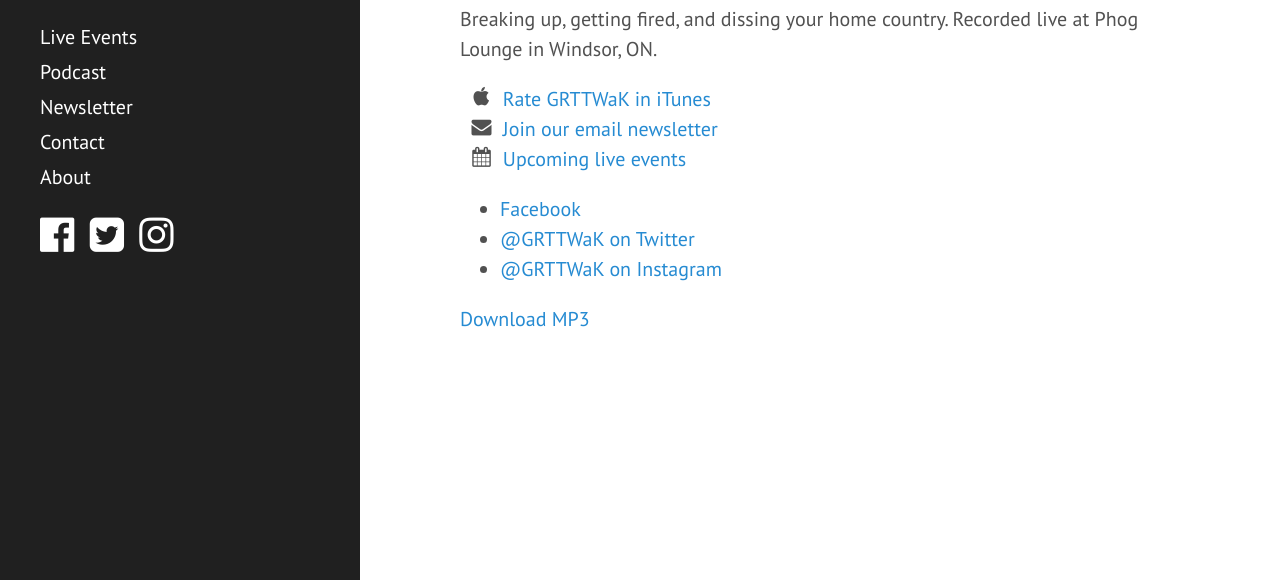
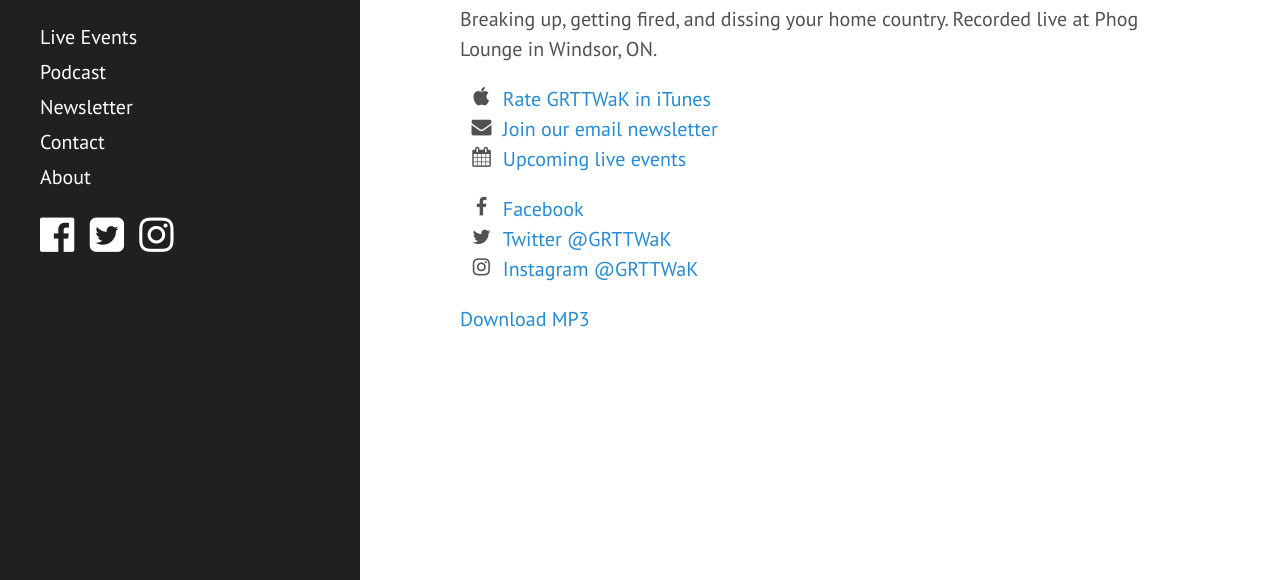
Before and after one commit to misener/GRTTWaK-website, a Jekyll site: the page built from _posts/2015-06-07-episode-213-windsor.md, in a window 1280 px wide, cut to the strip 320-900 px from the top of the page. Built offline with Jekyll 4.4.1, drawn with Linux system fonts in a browser that asks for light colours; nearby versions of some CDN libraries; Markdown is read by kramdown in place of the engine named in the settings.

Commit message:
Made social links into FontAwesome list

```diff
--- a/_includes/social.md
+++ b/_includes/social.md
@@ -1,3 +1,6 @@
-- [Facebook](http://facebook.com/grownupsreadthingstheywroteaskids?utm_source=podcast&utm_medium=referral&utm_campaign={{ include.number }})
-- [@GRTTWaK on Twitter](http://twitter.com/GRTTWaK?utm_source=podcast&utm_medium=referral&utm_campaign={{ include.number }})
-- [@GRTTWaK on Instagram](http://instagram.com/GRTTWaK?utm_source=podcast&utm_medium=referral&utm_campaign={{ include.number }})
+
+<ul class="fa-ul">
+  <li><i class="fa-li fa fa-facebook"></i><a href="http://facebook.com/grownupsreadthingstheywroteaskids?utm_source=podcast&utm_medium=referral&utm_campaign={{ include.number }}">Facebook</a></li>
+  <li><i class="fa-li fa fa-twitter"></i><a href="http://twitter.com/GRTTWaK?utm_source=podcast&utm_medium=referral&utm_campaign={{ include.number }}">Twitter @GRTTWaK</a></li>
+  <li><i class="fa-li fa fa-instagram"></i><a href="http://instagram.com/GRTTWaK?utm_source=podcast&utm_medium=referral&utm_campaign={{ include.number }}">Instagram @GRTTWaK</a></li>
+</ul>
```
